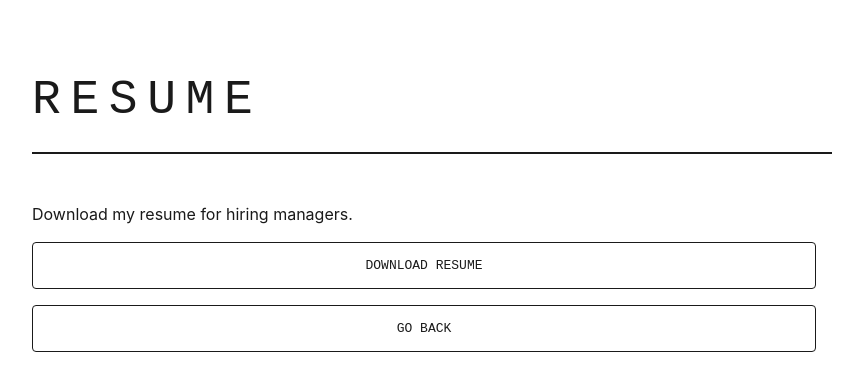
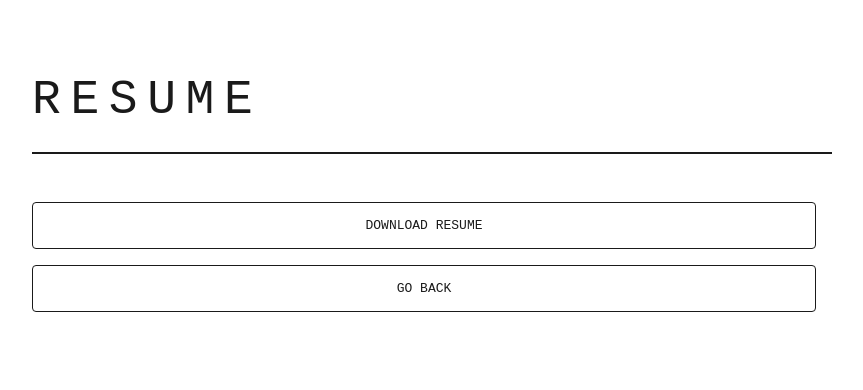
Before and after one commit to Timothy-itayi/port-2026, a SvelteKit app in the folder port-2026/: page /contact in a window 1280 px wide. Shown: the top 390 px of the page, without its empty margins (208-1071 px from the left). Built offline with nearby package versions, Linux system fonts and the light colour scheme.

Commit message:
update contact page

```diff
--- a/port-2026/src/routes/contact/+page.svelte
+++ b/port-2026/src/routes/contact/+page.svelte
@@ -48,7 +48,7 @@
 <main class="resume-page">
 	<div class="resume-content">
 		<h1>RESUME</h1>
-		<p>Download my resume for hiring managers.</p>
+
 		<button onclick={() => {
 			const link = document.createElement('a');
 			link.href = '/Resume_Timothy_itayi.pdf';
```
